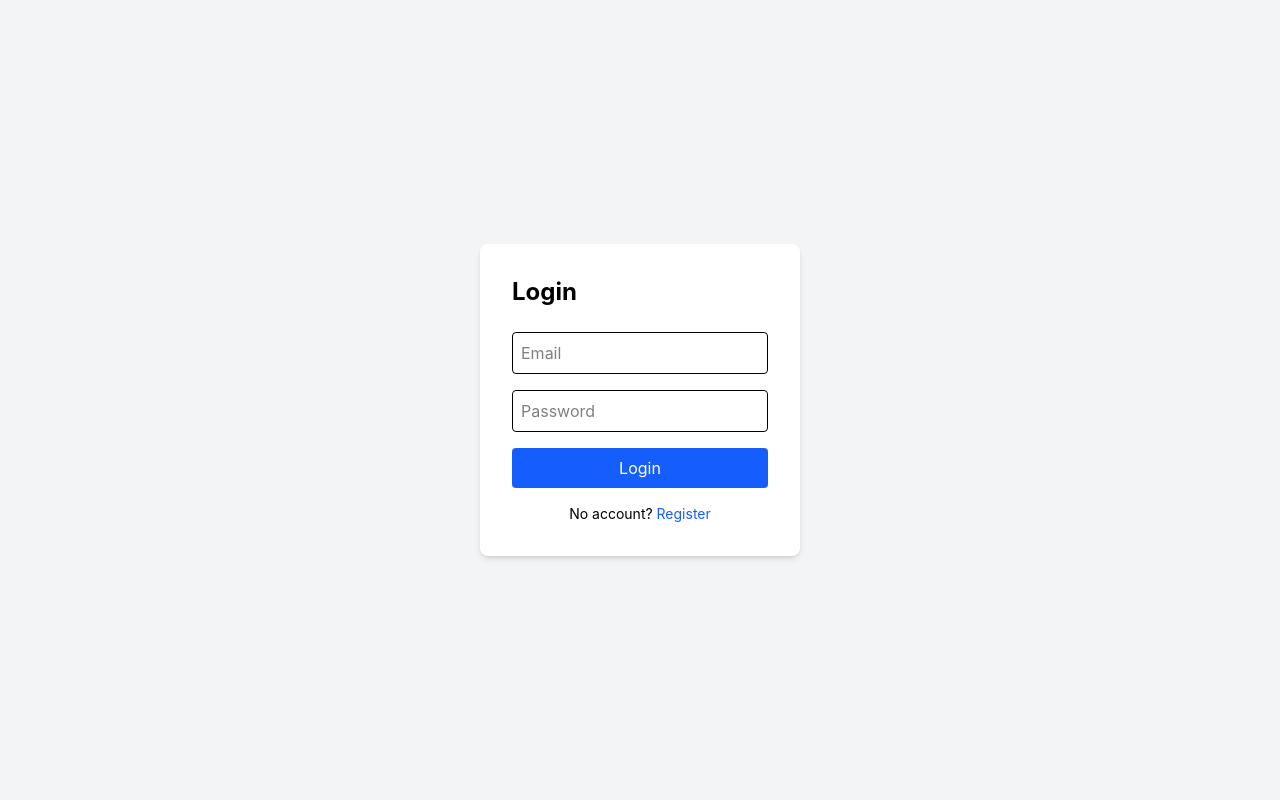
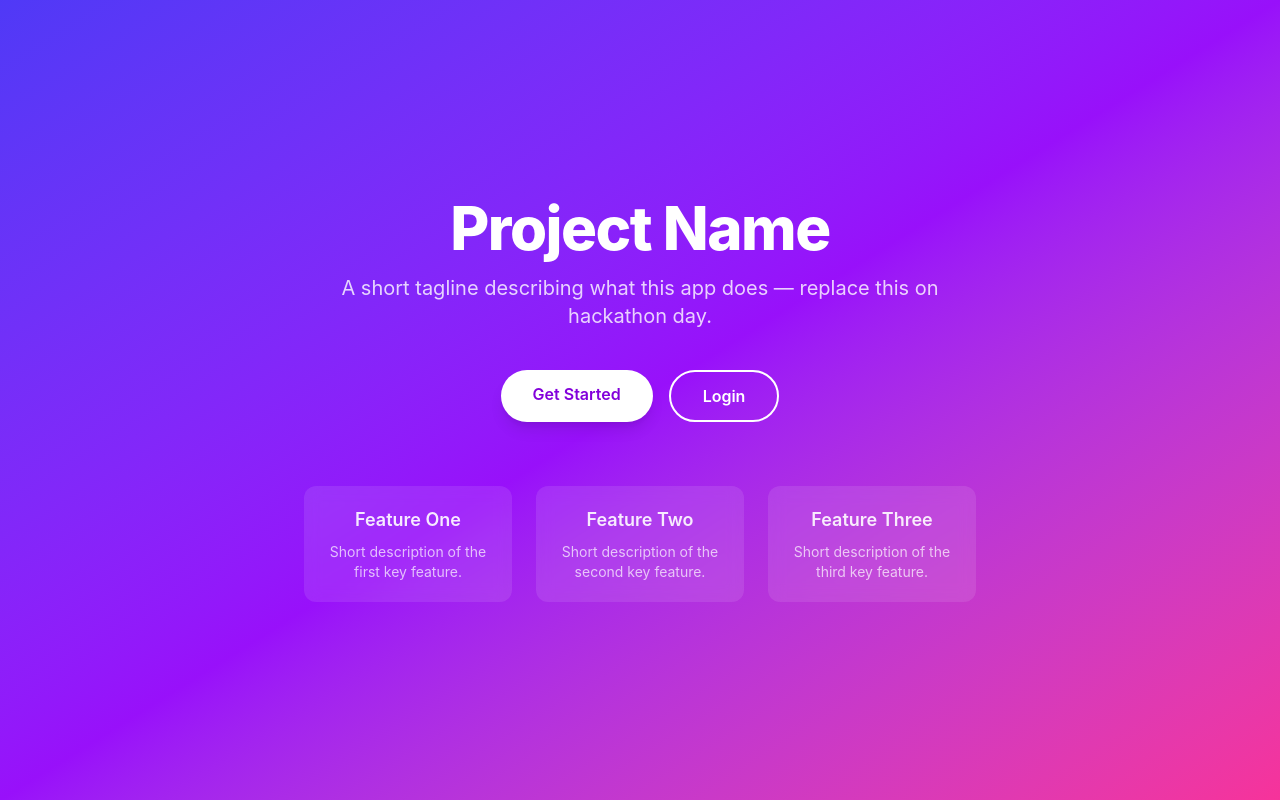
Before and after one commit to Sidraaslam451/FEMHACK-2026, a React app in the folder frontend/: page / in a window 1280 px wide. Built offline with nearby package versions, Linux system fonts and the light colour scheme; no server answers; the HTML template or start-up script is replaced by a standard one.

Commit message:
add landing page

```diff
--- a/frontend/src/App.jsx
+++ b/frontend/src/App.jsx
@@ -1,6 +1,7 @@
 import { BrowserRouter, Routes, Route } from 'react-router-dom';
 import { AuthProvider } from './context/AuthContext.jsx';
 import ProtectedRoute from './routes/ProtectedRoute.jsx';
+import Home from './pages/Home.jsx';
 import Login from './pages/Login.jsx';
 import Register from './pages/Register.jsx';
 import Dashboard from './pages/Dashboard.jsx';
@@ -11,6 +12,7 @@ function App() {
     <BrowserRouter>
       <AuthProvider>
         <Routes>
+          <Route path="/" element={<Home />} />
           <Route path="/login" element={<Login />} />
           <Route path="/register" element={<Register />} />
           <Route
@@ -29,7 +31,6 @@ function App() {
               </ProtectedRoute>
             }
           />
-          <Route path="/" element={<Login />} />
         </Routes>
       </AuthProvider>
     </BrowserRouter>
--- /dev/null
+++ b/frontend/src/pages/Home.jsx
@@ -0,0 +1,48 @@
+import { Link } from 'react-router-dom';
+
+const Home = () => {
+  return (
+    <div className="min-h-screen bg-linear-to-br from-indigo-600 via-purple-600 to-pink-500 flex items-center justify-center px-6">
+      <div className="text-center max-w-2xl">
+        <h1 className="text-5xl md:text-6xl font-extrabold text-white mb-4 tracking-tight">
+          Project Name
+        </h1>
+        <p className="text-lg md:text-xl text-white/80 mb-10">
+          A short tagline describing what this app does — replace this on hackathon day.
+        </p>
+
+        <div className="flex flex-col sm:flex-row gap-4 justify-center">
+          <Link
+            to="/register"
+            className="bg-white text-purple-700 font-semibold px-8 py-3 rounded-full shadow-lg hover:scale-105 transition-transform"
+          >
+            Get Started
+          </Link>
+          <Link
+            to="/login"
+            className="bg-transparent border-2 border-white text-white font-semibold px-8 py-3 rounded-full hover:bg-white hover:text-purple-700 transition-colors"
+          >
+            Login
+          </Link>
+        </div>
+
+        <div className="mt-16 grid grid-cols-1 sm:grid-cols-3 gap-6 text-white/90">
+          <div className="bg-white/10 backdrop-blur-sm rounded-xl p-5">
+            <h3 className="font-semibold text-lg mb-2">Feature One</h3>
+            <p className="text-sm text-white/70">Short description of the first key feature.</p>
+          </div>
+          <div className="bg-white/10 backdrop-blur-sm rounded-xl p-5">
+            <h3 className="font-semibold text-lg mb-2">Feature Two</h3>
+            <p className="text-sm text-white/70">Short description of the second key feature.</p>
+          </div>
+          <div className="bg-white/10 backdrop-blur-sm rounded-xl p-5">
+            <h3 className="font-semibold text-lg mb-2">Feature Three</h3>
+            <p className="text-sm text-white/70">Short description of the third key feature.</p>
+          </div>
+        </div>
+      </div>
+    </div>
+  );
+};
+
+export default Home;
```
